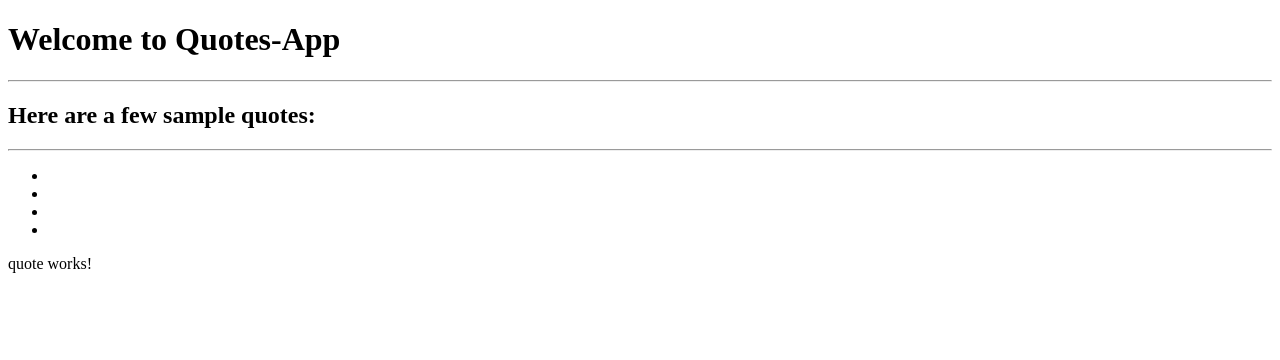
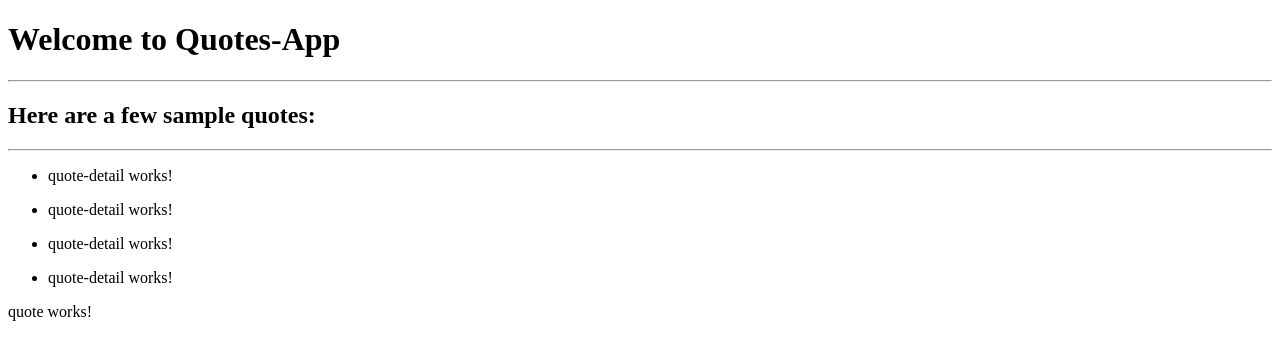
Before and after one commit to macc254/Quotes, an Angular app: page / in a window 1280 px wide. Shown: the top 360 px of the page. Built offline with nearby package versions, Linux system fonts and the light colour scheme.

Commit message:
nest quote-detail componemt to quote compone

```diff
--- a/src/app/quote-detail/quote-detail.component.ts
+++ b/src/app/quote-detail/quote-detail.component.ts
@@ -1,5 +1,5 @@
-import { Component, OnInit } from '@angular/core';
-
+import { Component, Input, OnInit } from '@angular/core';
+import { Quote } from '../quote';
 @Component({
   selector: 'app-quote-detail',
   templateUrl: './quote-detail.component.html',
@@ -7,6 +7,7 @@ import { Component, OnInit } from '@angular/core';
 })
 export class QuoteDetailComponent implements OnInit {
 
+  @Input() quote!:Quote;
   constructor() { }
 
   ngOnInit(): void {
--- a/src/app/quote.ts
+++ b/src/app/quote.ts
@@ -1,5 +1,5 @@
 export class Quote {
-    text! : string;
+    name! : string;
     author! : string;
     person! : string;
 }
--- a/src/app/quote/quote.component.html
+++ b/src/app/quote/quote.component.html
@@ -3,7 +3,8 @@
     <hr>
     <ul>
         <li *ngFor="let quote of quotes">
-            {{ quote.text }}
+            {{ quote.name }}
+            <app-quote-detail [quote]='quote'></app-quote-detail>
         </li>
     </ul>
 </div>
```
